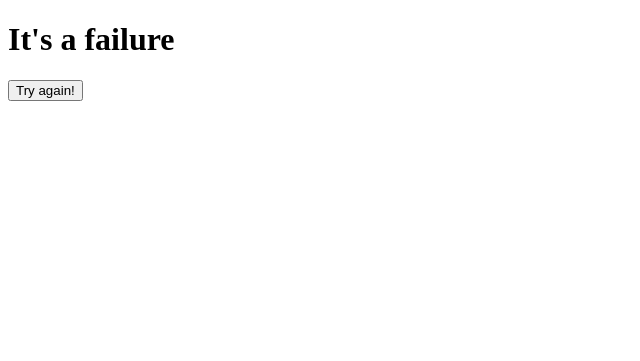
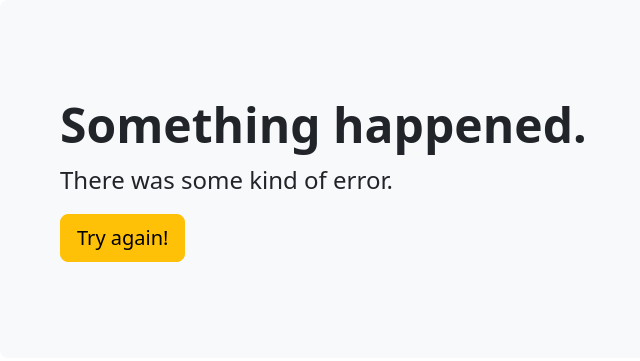
Before and after one commit to pedrocaroreis/Newsletter-Signup, a website: page failure.html in a window 1280 px wide. Shown: the whole page, without its empty margins (0-640 px from the left). Drawn offline with nearby package versions, Linux system fonts and the light colour scheme.

Commit message:
Change the layout

```diff
--- a/failure.html
+++ b/failure.html
@@ -1,15 +1,26 @@
 <!DOCTYPE html>
 <html lang="en" dir="ltr">
+
 <head>
   <meta charset="utf-8">
   <title>Failure</title>
+  <link href="https://cdn.jsdelivr.net/npm/bootstrap@5.2.0-beta1/dist/css/bootstrap.min.css" rel="stylesheet" integrity="sha384-0evHe/X+R7YkIZDRvuzKMRqM+OrBnVFBL6DOitfPri4tjfHxaWutUpFmBp4vmVor" crossorigin="anonymous">
+
 </head>
+
 <body>
-    <h1>It's a failure</h1>
 
   <form action="/failure" method="post">
-      <button>Try again!</button>
+    <div class="p-5 mb-4 bg-light rounded-3">
+      <div class="container-fluid py-5">
+        <h1 class="display-5 fw-bold">Something happened.</h1>
+        <p class="col-md-8 fs-4">There was some kind of error.</p>
 
+        <button class="btn btn-warning btn-lg">Try again!</button>
+
+      </div>
+    </div>
   </form>
 </body>
+
 </html>
```
Also changed, not shown: success.html (+11 -1 lines). Lines whose indentation alone changed are shown as unchanged.
